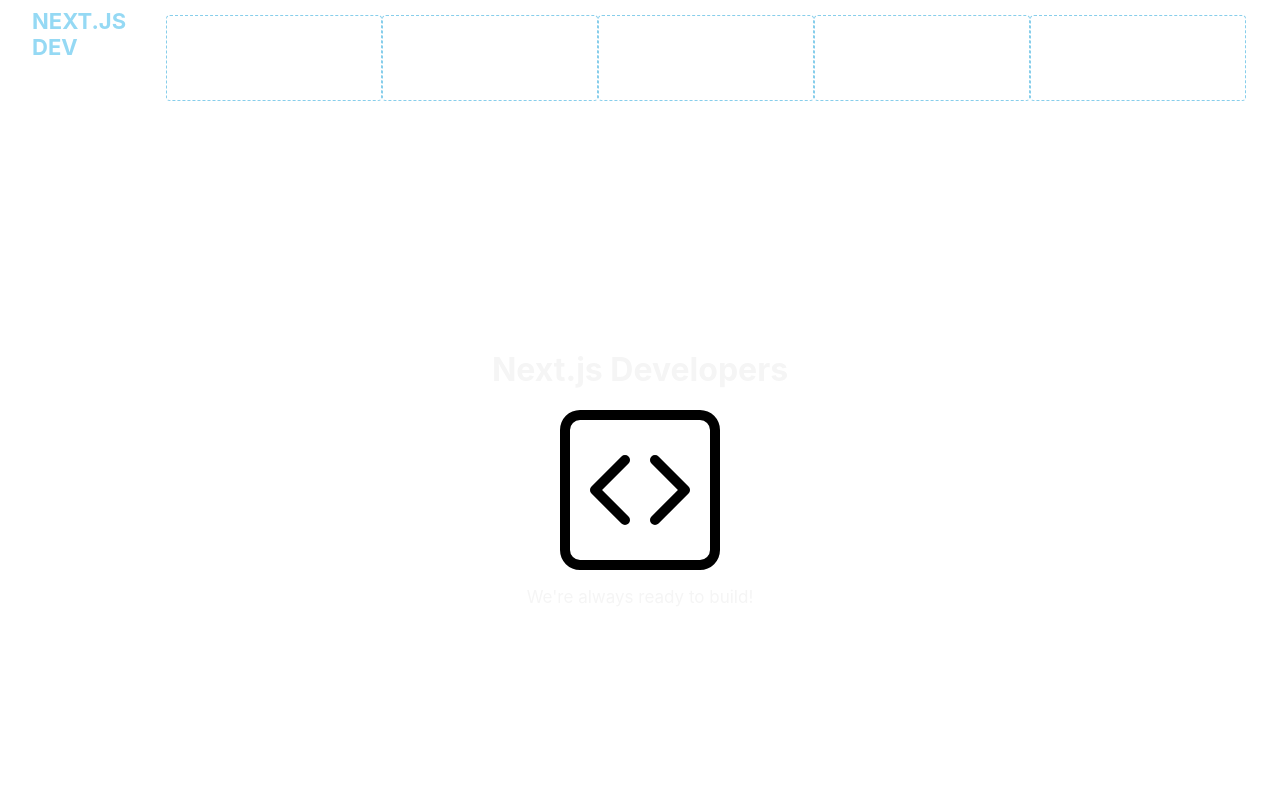
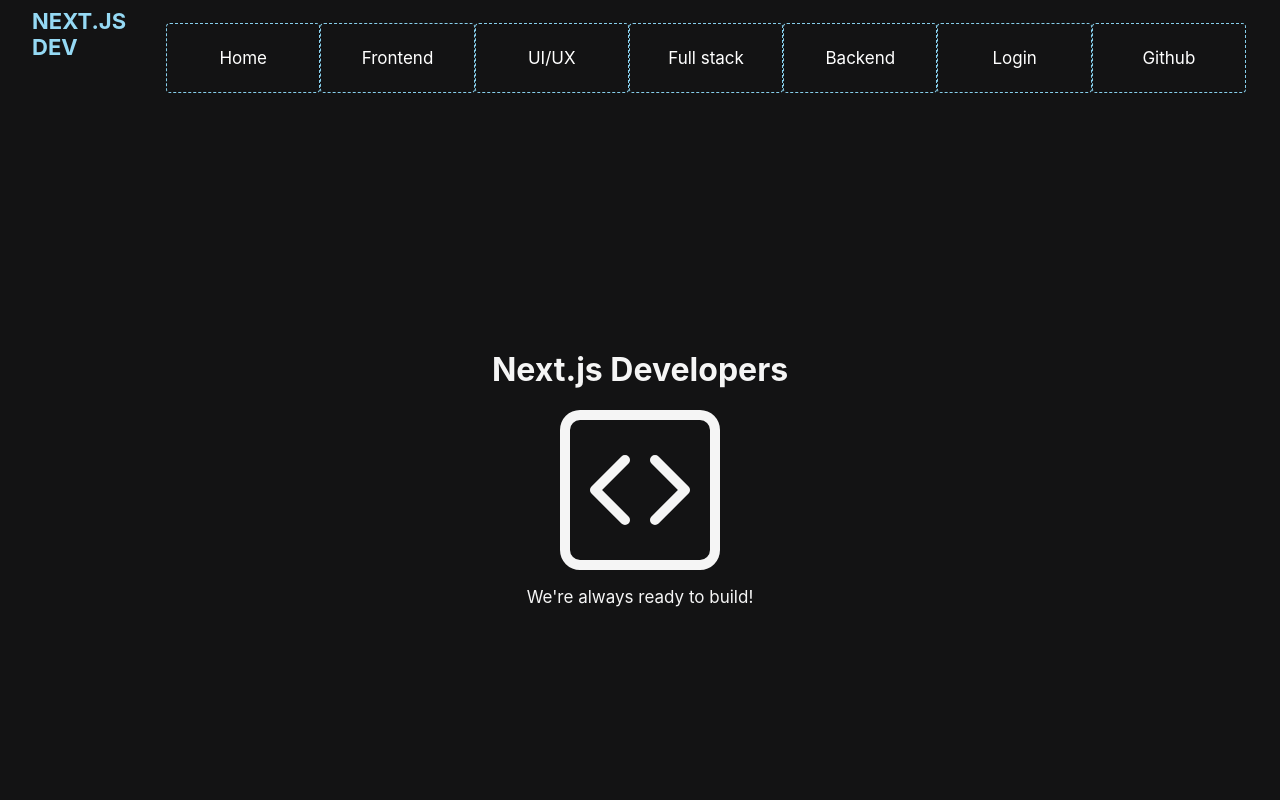
Before and after one commit to AzureJames/agallaghermicha1-assessment1, a Next.js app: page / in a window 1280 px wide. Shown: the top 800 px of the page. Built offline with nearby package versions, Linux system fonts and the light colour scheme.

Commit message:
CSS improve

```diff
--- a/components/Banner.jsx
+++ b/components/Banner.jsx
@@ -5,7 +5,7 @@ export default function Banner({title, tagline}) {
   return (
     <>
         <h1 className={styles.title}>{title}</h1>
-        <svg xmlns="http://www.w3.org/2000/svg" width="160" height="160" fill="currentColor" className="bi bi-code-square" viewBox="0 0 16 16">
+        <svg xmlns="http://www.w3.org/2000/svg" width="160" height="160" fill="#f5f5f5" className="bi bi-code-square" viewBox="0 0 16 16">
           <path d="M14 1a1 1 0 0 1 1 1v12a1 1 0 0 1-1 1H2a1 1 0 0 1-1-1V2a1 1 0 0 1 1-1h12zM2 0a2 2 0 0 0-2 2v12a2 2 0 0 0 2 2h12a2 2 0 0 0 2-2V2a2 2 0 0 0-2-2H2z"/>
           <path d="M6.854 4.646a.5.5 0 0 1 0 .708L4.207 8l2.647 2.646a.5.5 0 0 1-.708.708l-3-3a.5.5 0 0 1 0-.708l3-3a.5.5 0 0 1 .708 0zm2.292 0a.5.5 0 0 0 0 .708L11.793 8l-2.647 2.646a.5.5 0 0 0 .708.708l3-3a.5.5 0 0 0 0-.708l-3-3a.5.5 0 0 0-.708 0z"/>
         </svg>
--- a/components/Header.jsx
+++ b/components/Header.jsx
@@ -13,19 +13,25 @@ export default function Header({title}) {
            <div className={styles.mobile_menu} >
             <ul>
               <li className={styles.navitem}>
-                <Link href='/'>Developer List</Link>
+                <Link href='/'>Home</Link>
               </li>
               <li className={styles.navitem}>
-                <Link href='/'>Create</Link>
+                <Link href='/frontend'>Frontend</Link>
               </li>
               <li className={styles.navitem}>
-                <Link href='/'>Read</Link>
+                <Link href='/'>UI/UX</Link>
               </li>
               <li className={styles.navitem}>
-                <Link href='/'>Update</Link>
+                <Link href='/'>Full stack</Link>
               </li>
               <li className={styles.navitem}>
-                <Link href='/'>Delete</Link>
+                <Link href='/'>Backend</Link>
+              </li>
+              <li className={styles.navitem}>
+                <Link href='/'>Login</Link>
+              </li>
+              <li className={styles.navitem}>
+                <Link href='/'>Github</Link>
               </li>
             </ul>
           </div>
--- a/styles/Header.module.css
+++ b/styles/Header.module.css
@@ -42,7 +42,7 @@ nav.nav {
     .mobile_menu a {
                     color: white;
                     display: block;
-                    padding: 1rem 0;
+                    padding: .5rem 0;
                     transition: all 0.3s ease-in-out;
                 }
 
@@ -84,7 +84,7 @@ nav.nav {
         }
 
         .mobile_menu a {
-            padding: 2rem 1rem;
+            padding: 1.5rem .75rem;
             display: block;
 
         }
--- a/styles/globals.css
+++ b/styles/globals.css
@@ -4,14 +4,15 @@ body {
   margin: 0;
   font-family: -apple-system, BlinkMacSystemFont, Segoe UI, Roboto, Oxygen,
     Ubuntu, Cantarell, Fira Sans, Droid Sans, Helvetica Neue, sans-serif;
+    background-color: rgb(19, 19, 20);
 }
 
-p, a {
+p, a, li {
   font-size: 17px;
+  color: whitesmoke;
 }
 
 a {
-  color: inherit;
   text-decoration: none;
 }
 
```
Also changed, not shown: components/Card.jsx (added, +23 -0 lines), pages/frontend.js (added, +29 -0 lines), styles/Card.module.css (added, +52 -0 lines).
